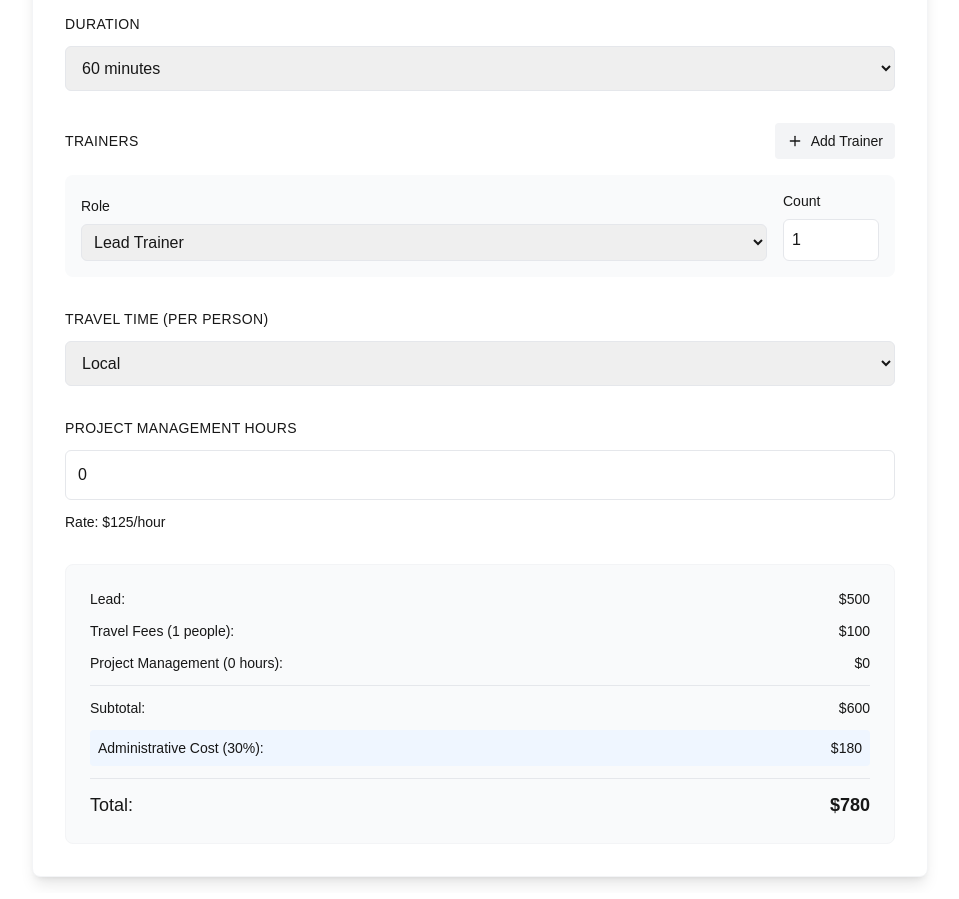
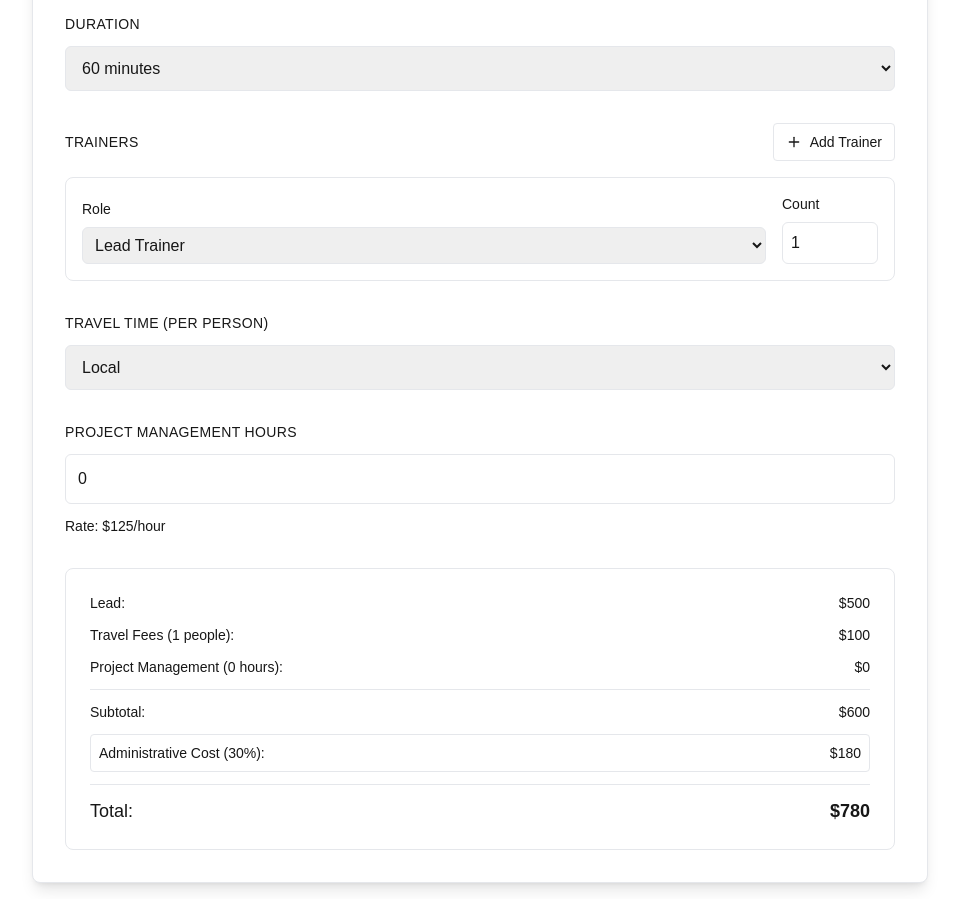
Before and after one commit to moadrienne/training-calculator, a Next.js app: page / in a window 1280 px wide. Shown: the part 220-1119 px from the top of the page, without its empty margins (160-1119 px from the left). Built offline with nearby package versions, Linux system fonts and the light colour scheme.

Commit message:
Update 4 black text

```diff
--- a/app/components/PriceCalculator.tsx
+++ b/app/components/PriceCalculator.tsx
@@ -146,12 +146,12 @@ const PriceCalculator = () => {
   };
 
   return (
-    <div className="max-w-4xl mx-auto bg-white rounded-lg shadow-lg p-8 border border-gray-100">
+    <div className="max-w-4xl mx-auto bg-white rounded-lg shadow-lg p-8 border">
       <div className="flex justify-between items-center mb-8 border-b pb-6">
         <h1 className="text-3xl font-light tracking-tight">Price Calculator</h1>
         <button
           onClick={exportToCSV}
-          className="flex items-center gap-2 px-4 py-2 bg-black text-white rounded hover:bg-gray-800 transition-colors"
+          className="flex items-center gap-2 px-4 py-2 bg-black text-white rounded hover:bg-black transition-colors"
         >
           <Download className="w-4 h-4" />
           Export to CSV
@@ -188,7 +188,7 @@ const PriceCalculator = () => {
         <div className="space-y-3">
           <label className="block text-sm font-medium uppercase tracking-wide">Duration</label>
           <select
-            className="w-full rounded-md border border-gray-200 p-3 focus:ring-2 focus:ring-black focus:border-black transition-colors"
+            className="w-full rounded-md border p-3 focus:ring-2 focus:ring-black focus:border-black transition-colors"
             value={duration}
             onChange={(e) => setDuration(e.target.value)}
           >
@@ -205,7 +205,7 @@ const PriceCalculator = () => {
             <label className="block text-sm font-medium uppercase tracking-wide">Trainers</label>
             <button
               onClick={addTrainer}
-              className="flex items-center gap-2 px-3 py-2 bg-gray-100 rounded hover:bg-gray-200 transition-colors text-sm"
+              className="flex items-center gap-2 px-3 py-2 bg-white rounded hover:bg-black hover:text-white transition-colors text-sm border"
             >
               <Plus className="w-4 h-4" />
               Add Trainer
@@ -213,11 +213,11 @@ const PriceCalculator = () => {
           </div>
 
           {trainers.map((trainer) => (
-            <div key={trainer.id} className="flex gap-4 items-end p-4 bg-gray-50 rounded-lg">
+            <div key={trainer.id} className="flex gap-4 items-end p-4 bg-white rounded-lg border">
               <div className="flex-1 space-y-2">
                 <label className="block text-sm font-medium">Role</label>
                 <select
-                  className="w-full rounded-md border border-gray-200 p-2 focus:ring-2 focus:ring-black focus:border-black"
+                  className="w-full rounded-md border p-2 focus:ring-2 focus:ring-black focus:border-black"
                   value={trainer.role}
                   onChange={(e) => updateTrainer(trainer.id, 'role', e.target.value)}
                 >
@@ -234,7 +234,7 @@ const PriceCalculator = () => {
                   min="1"
                   value={trainer.count}
                   onChange={(e) => updateTrainer(trainer.id, 'count', parseInt(e.target.value) || 1)}
-                  className="w-full rounded-md border border-gray-200 p-2 focus:ring-2 focus:ring-black focus:border-black"
+                  className="w-full rounded-md border p-2 focus:ring-2 focus:ring-black focus:border-black"
                 />
               </div>
 
@@ -255,7 +255,7 @@ const PriceCalculator = () => {
           <div className="space-y-3">
             <label className="block text-sm font-medium uppercase tracking-wide">Travel Time (per person)</label>
             <select
-              className="w-full rounded-md border border-gray-200 p-3 focus:ring-2 focus:ring-black focus:border-black"
+              className="w-full rounded-md border p-3 focus:ring-2 focus:ring-black focus:border-black"
               value={travelTime}
               onChange={(e) => setTravelTime(e.target.value as TravelTimeType)}
             >
@@ -277,14 +277,14 @@ const PriceCalculator = () => {
             step="0.5"
             value={pmHours}
             onChange={(e) => setPmHours(parseFloat(e.target.value) || 0)}
-            className="w-full rounded-md border border-gray-200 p-3 focus:ring-2 focus:ring-black focus:border-black"
+            className="w-full rounded-md border p-3 focus:ring-2 focus:ring-black focus:border-black"
             placeholder="Enter PM hours"
           />
           <p className="text-sm">Rate: ${PM_RATE}/hour</p>
         </div>
 
         {/* Price Breakdown */}
-        <div className="mt-8 bg-gray-50 rounded-lg p-6 border border-gray-100">
+        <div className="mt-8 bg-white rounded-lg p-6 border">
           <div className="space-y-3">
             {trainers.map((trainer) => (
               <div key={trainer.id} className="flex justify-between text-sm">
@@ -315,7 +315,7 @@ const PriceCalculator = () => {
               <span className="font-medium">${calculatePrices().subtotal.toLocaleString()}</span>
             </div>
 
-            <div className="flex justify-between text-sm bg-blue-50 p-2 rounded">
+            <div className="flex justify-between text-sm bg-white p-2 rounded border">
               <span>Administrative Cost (30%):</span>
               <span className="font-medium">${calculatePrices().adminCost.toLocaleString()}</span>
             </div>
```
